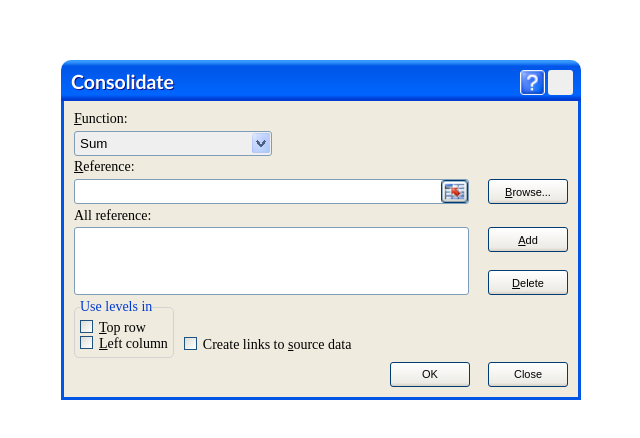
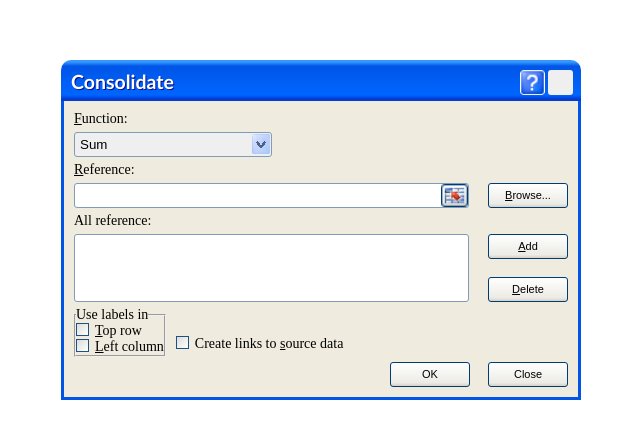
Before and after one commit to rohits673/css-assignment, a plain HTML site: page index.html in a window 1280 px wide. Shown: the part 170-608 px from the top of the page, without its empty margins (319-959 px from the left). Drawn offline with Linux system fonts and the light colour scheme.

Commit message:
Update index.html

```diff
--- a/index.html
+++ b/index.html
@@ -46,21 +46,15 @@
                     </div>
                 </div>
                 <div class="bottom-content flex">
-                    <fieldset class="level-checkbox">
-                        <legend class="level-checkbox-heading">Use levels in</legend>
-                        <div class="table">
-                            <div class="table-row">
-                                <div class="table-data">
-                                    <input accesskey="t" name="top_row" id="top_row" class="checkbox" type="checkbox">
-                                    <label class="checkbox-label" for="top_row"><u>T</u>op row</label>
-                                </div>
-                            </div>
-                            <div class="table-row">
-                                <div class="table-data">
-                                    <input accesskey="l" class="checkbox" type="checkbox" name="left_column" id="left_column">
-                                    <label class="checkbox-label" for="left_column"><u>L</u>eft column</label>
-                                </div>
-                            </div>
+                    <fieldset class="label-checkbox">
+                        <legend class="label-checkbox-heading">Use labels in</legend>
+                        <div class="label-option">
+                            <input accesskey="t" name="top_row" id="top_row" class="checkbox" type="checkbox">
+                            <label class="checkbox-label" for="top_row"><u>T</u>op row</label>
+                        </div>
+                        <div class="label-option"><input accesskey="l" class="checkbox" type="checkbox"
+                                name="left_column" id="left_column">
+                            <label class="checkbox-label" for="left_column"><u>L</u>eft column</label>
                         </div>
                     </fieldset>
                     <div class="create-links-box flex">
```
